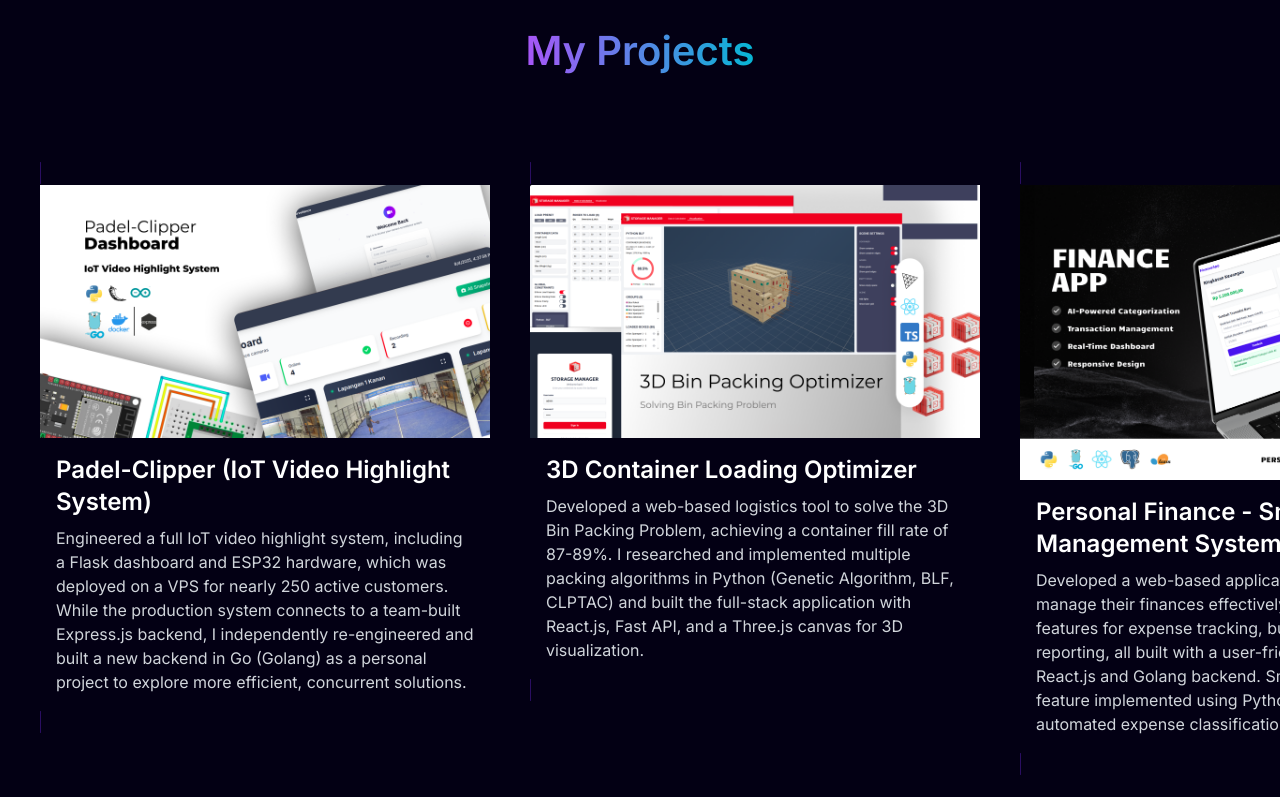
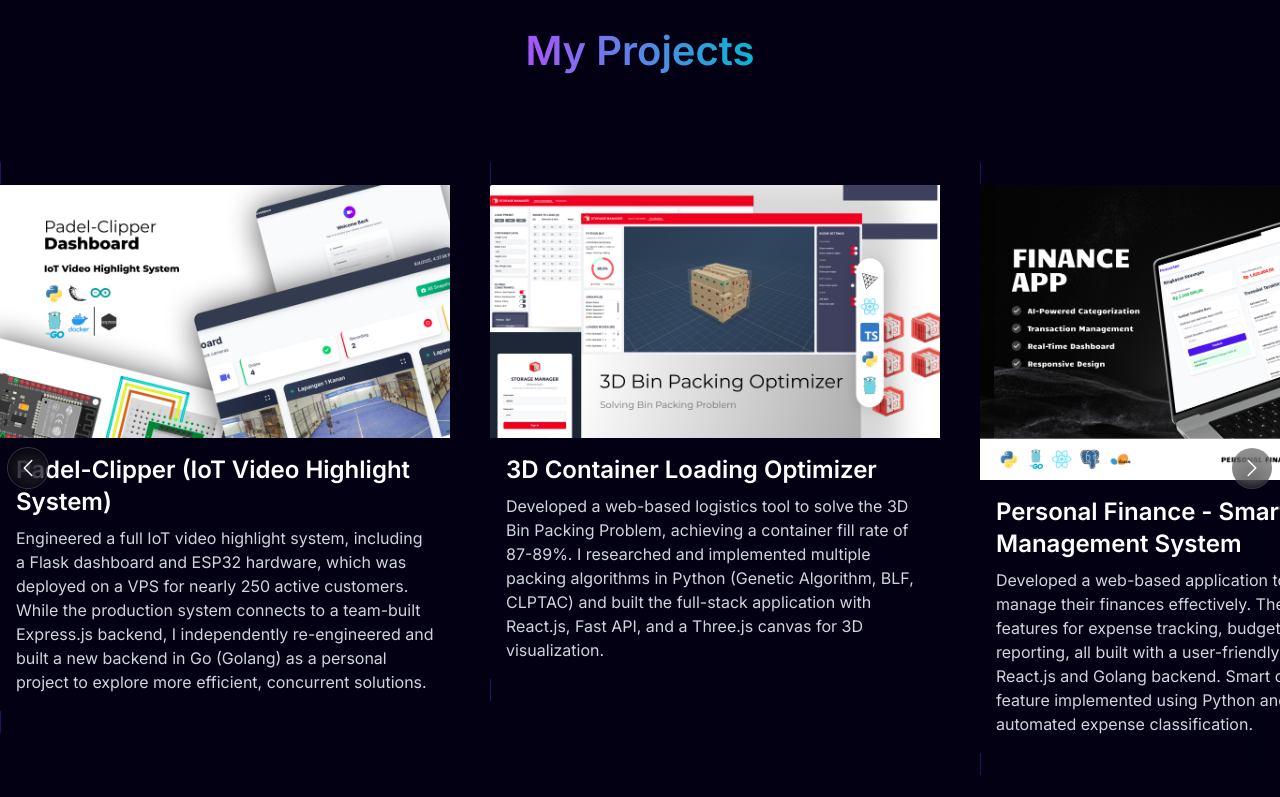
Before and after one commit to still-breath/syahrul-portfolio, a Next.js app: page / in a window 1280 px wide. Shown: the part 2000-2797 px from the top of the page. Built offline with nearby package versions, Linux system fonts and the light colour scheme; a web font is replaced by a local one.

Commit message:
responsive design and scroll horizontal

```diff
--- a/components/main/hero.tsx
+++ b/components/main/hero.tsx
@@ -7,7 +7,7 @@ export const Hero = () => {
         autoPlay
         muted
         loop
-        className="rotate-180 absolute top-[-340px] left-0 w-full h-full object-cover -z-20"
+        className="rotate-180 absolute top-[-200px] sm:top-[-260px] md:top-[-340px] left-0 w-full h-full object-contain md:object-cover -z-20"
       >
         <source src="/videos/blackhole.webm" type="video/webm" />
       </video>
--- a/components/main/navbar.tsx
+++ b/components/main/navbar.tsx
@@ -9,9 +9,9 @@ export const Navbar = () => {
   const [isMobileMenuOpen, setIsMobileMenuOpen] = useState(false);
 
   return (
-    <div className="w-full h-[65px] fixed top-0 shadow-lg shadow-[#2A0E61]/50 bg-[#03001427] backdrop-blur-md z-50 px-10">
+    <div className="w-full h-[65px] fixed top-0 shadow-lg shadow-[#2A0E61]/50 bg-[#03001427] backdrop-blur-md z-50 px-4 sm:px-6 md:px-10">
       {/* Navbar Container */}
-      <div className="w-full h-full flex items-center justify-between m-auto px-[10px]">
+      <div className="w-full h-full flex items-center justify-between m-auto px-2 sm:px-3">
         {/* Logo + Name */}
         <Link
           href="/"
@@ -25,7 +25,7 @@ export const Navbar = () => {
             draggable={false}
             className="cursor-pointer"
           />
-          <div className="hidden md:flex md:selffont-bold ml-[10px] text-gray-300">Syahrul Fathoni A.</div>
+          <div className="hidden md:flex font-bold ml-[10px] text-gray-300">Syahrul Fathoni A.</div>
         </Link>
 
         {/* Web Navbar */}
--- a/components/main/projects.tsx
+++ b/components/main/projects.tsx
@@ -1,18 +1,84 @@
+"use client";
+
+import { useEffect, useRef, useState } from "react";
+import { ChevronLeftIcon, ChevronRightIcon } from "@heroicons/react/24/solid";
 import { ProjectCard } from "@/components/sub/project-card";
 import { PROJECTS } from "@/constants";
 
 export const Projects = () => {
+  const scrollRef = useRef<HTMLDivElement | null>(null);
+  const [atStart, setAtStart] = useState(true);
+  const [atEnd, setAtEnd] = useState(false);
+
+  const updateEdgeState = () => {
+    const el = scrollRef.current;
+    if (!el) return;
+    const { scrollLeft, scrollWidth, clientWidth } = el;
+    setAtStart(scrollLeft <= 0);
+    setAtEnd(Math.ceil(scrollLeft + clientWidth) >= scrollWidth);
+  };
+
+  useEffect(() => {
+    const el = scrollRef.current;
+    if (!el) return;
+    updateEdgeState();
+    const onScroll = () => updateEdgeState();
+    el.addEventListener("scroll", onScroll, { passive: true });
+    const onResize = () => updateEdgeState();
+    window.addEventListener("resize", onResize);
+    return () => {
+      el.removeEventListener("scroll", onScroll);
+      window.removeEventListener("resize", onResize);
+    };
+  }, []);
+
+  const scrollByAmount = (dir: "left" | "right") => {
+    const el = scrollRef.current;
+    if (!el) return;
+    const page = Math.max(300, Math.floor(el.clientWidth * 0.9));
+    el.scrollBy({ left: dir === "left" ? -page : page, behavior: "smooth" });
+  };
+
   return (
     <section
       id="projects"
-      className="flex flex-col items-center justify-center py-20"
+      className="flex flex-col items-center justify-center py-14 sm:py-16 md:py-20"
     >
-      <h1 className="text-[40px] font-semibold text-transparent bg-clip-text bg-gradient-to-r from-purple-500 to-cyan-500 py-20">
+      <h1 className="text-[28px] sm:text-[34px] md:text-[40px] font-semibold text-transparent bg-clip-text bg-gradient-to-r from-purple-500 to-cyan-500 py-10 md:py-20">
         My Projects
       </h1>
-      <div className="h-full w-full flex flex-row gap-10 px-10 overflow-x-auto scrollbar-hidden">
+      <div className="relative w-full">
+        {/* Left Arrow */}
+        <button
+          aria-label="Scroll left"
+          onClick={() => scrollByAmount("left")}
+          disabled={atStart}
+          className={`hidden sm:flex absolute left-2 top-1/2 -translate-y-1/2 z-10 items-center justify-center h-10 w-10 rounded-full bg-black/40 backdrop-blur-md ring-1 ring-white/20 text-white hover:bg-black/60 transition ${atStart ? "opacity-40 cursor-not-allowed" : ""}`}
+        >
+          <ChevronLeftIcon className="h-6 w-6" />
+        </button>
+
+        {/* Right Arrow */}
+        <button
+          aria-label="Scroll right"
+          onClick={() => scrollByAmount("right")}
+          disabled={atEnd}
+          className={`hidden sm:flex absolute right-2 top-1/2 -translate-y-1/2 z-10 items-center justify-center h-10 w-10 rounded-full bg-black/40 backdrop-blur-md ring-1 ring-white/20 text-white hover:bg-black/60 transition ${atEnd ? "opacity-40 cursor-not-allowed" : ""}`}
+        >
+          <ChevronRightIcon className="h-6 w-6" />
+        </button>
+
+        {/* Gradient Fades */}
+        <div className="pointer-events-none hidden sm:block absolute left-0 top-0 h-full w-10 bg-gradient-to-r from-[#030014] to-transparent z-5" />
+        <div className="pointer-events-none hidden sm:block absolute right-0 top-0 h-full w-10 bg-gradient-to-l from-[#030014] to-transparent z-5" />
+
+        {/* Scroll Container */}
+        <div
+          ref={scrollRef}
+          className="h-full w-full flex flex-row gap-6 sm:gap-8 md:gap-10 px-4 sm:px-6 md:px-10 overflow-x-auto scrollbar-hidden snap-x snap-mandatory"
+        >
           {PROJECTS.map((project) => (
-          <div key={project.title} className="flex-shrink-0 w-full md:w-[450px]">
+            <div key={project.title} className="flex-shrink-0 w-[88%] sm:w-[60%] md:w-[450px] snap-start">
               <ProjectCard
                 src={project.image}
                 title={project.title}
@@ -22,6 +88,7 @@ export const Projects = () => {
             </div>
           ))}
         </div>
+      </div>
     </section>
   );
 };
--- a/components/main/skills.tsx
+++ b/components/main/skills.tsx
@@ -14,7 +14,7 @@ export const Skills = () => {
     <section
       id="skills"
       style={{ transform: "scale(0.9)" }}
-      className="flex flex-col items-center justify-center gap-3 h-full relative overflow-hidden py-20"
+      className="flex flex-col items-center justify-center gap-3 h-full relative overflow-hidden py-14 sm:py-16 md:py-20"
     >
       <SkillText />
 
--- a/components/main/star-background.tsx
+++ b/components/main/star-background.tsx
@@ -41,7 +41,7 @@ export const StarBackground = (props: PointsProps) => {
 };
 
 export const StarsCanvas = () => (
-  <div className="w-full h-auto fixed inset-0 -z-10">
+  <div className="w-full h-full fixed inset-0 -z-10">
     <Canvas camera={{ position: [0, 0, 1] }}>
       <Suspense fallback={null}>
         <StarBackground />
--- a/components/sub/project-card.tsx
+++ b/components/sub/project-card.tsx
@@ -19,19 +19,19 @@ export const ProjectCard = ({
       href={link}
       target="_blank"
       rel="noreferrer noopener"
-      className="relative overflow-hidden rounded-lg shadow-lg border border-[#2A0E61]"
+      className="relative overflow-hidden rounded-lg shadow-lg border border-[#2A0E61] bg-[#0b0b1a]"
     >
       <Image
         src={src}
         alt={title}
         width={1000}
         height={1000}
-        className="w-full object-contain"
+        className="w-full h-auto object-cover"
       />
 
       <div className="relative p-4">
-        <h1 className="text-2xl font-semibold text-white">{title}</h1>
-        <p className="mt-2 text-gray-300">{description}</p>
+        <h1 className="text-xl sm:text-2xl font-semibold text-white">{title}</h1>
+        <p className="mt-2 text-sm sm:text-base text-gray-300">{description}</p>
       </div>
     </Link>
   );
--- a/components/sub/skill-text.tsx
+++ b/components/sub/skill-text.tsx
@@ -17,21 +17,21 @@ export const SkillText = () => {
         className="Welcome-box py-[8px] px-[7px] border border-[#7042f88b] opacity-[0.9]]"
       >
         <SparklesIcon className="text-[#b49bff] mr-[10px] h-5 w-5" />
-        <h1 className="Welcome-text text-[13px]">
+        <h1 className="Welcome-text text-[12px] sm:text-[13px]">
           Intelligent & Connected Solutions
         </h1>
       </motion.div>
 
       <motion.div
         variants={slideInFromLeft(0.5)}
-        className="text-[30px] text-white font-medium mt-[10px] text-center mb-[15px]"
+        className="text-[22px] sm:text-[26px] md:text-[30px] text-white font-medium mt-[10px] text-center mb-[15px]"
       >
         A Full-Stack developer specializing in the intersection of Web, AI, and IoT.
       </motion.div>
 
       <motion.div
         variants={slideInFromRight(0.5)}
-        className="cursive text-[20px] text-gray-200 mb-10 mt-[10px] text-center"
+        className="cursive text-[16px] sm:text-[18px] md:text-[20px] text-gray-200 mb-10 mt-[10px] text-center"
       >
         Turning complex data and hardware into seamless applications.
       </motion.div>
```
Also changed, not shown: components/main/footer.tsx (+5 -5 lines), components/sub/hero-content.tsx (+4 -4 lines). Lines whose indentation alone changed are shown as unchanged.
